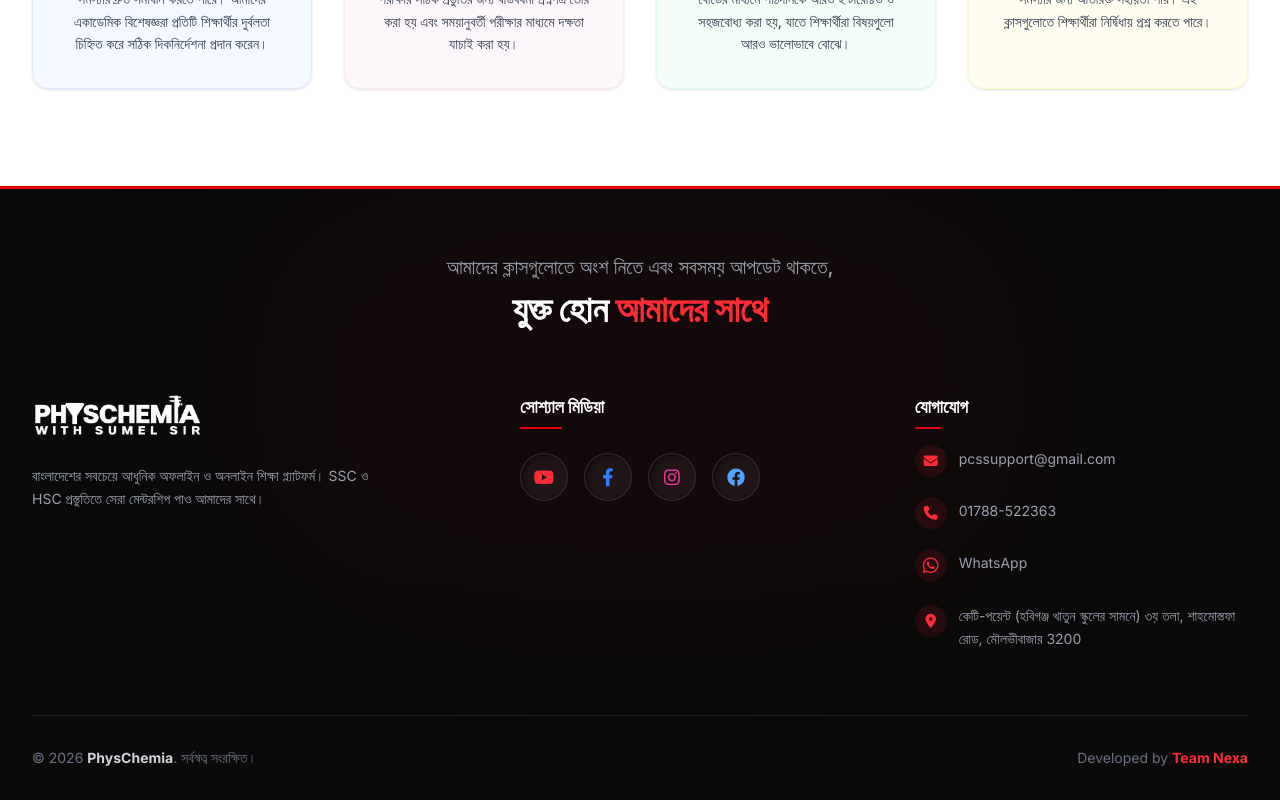
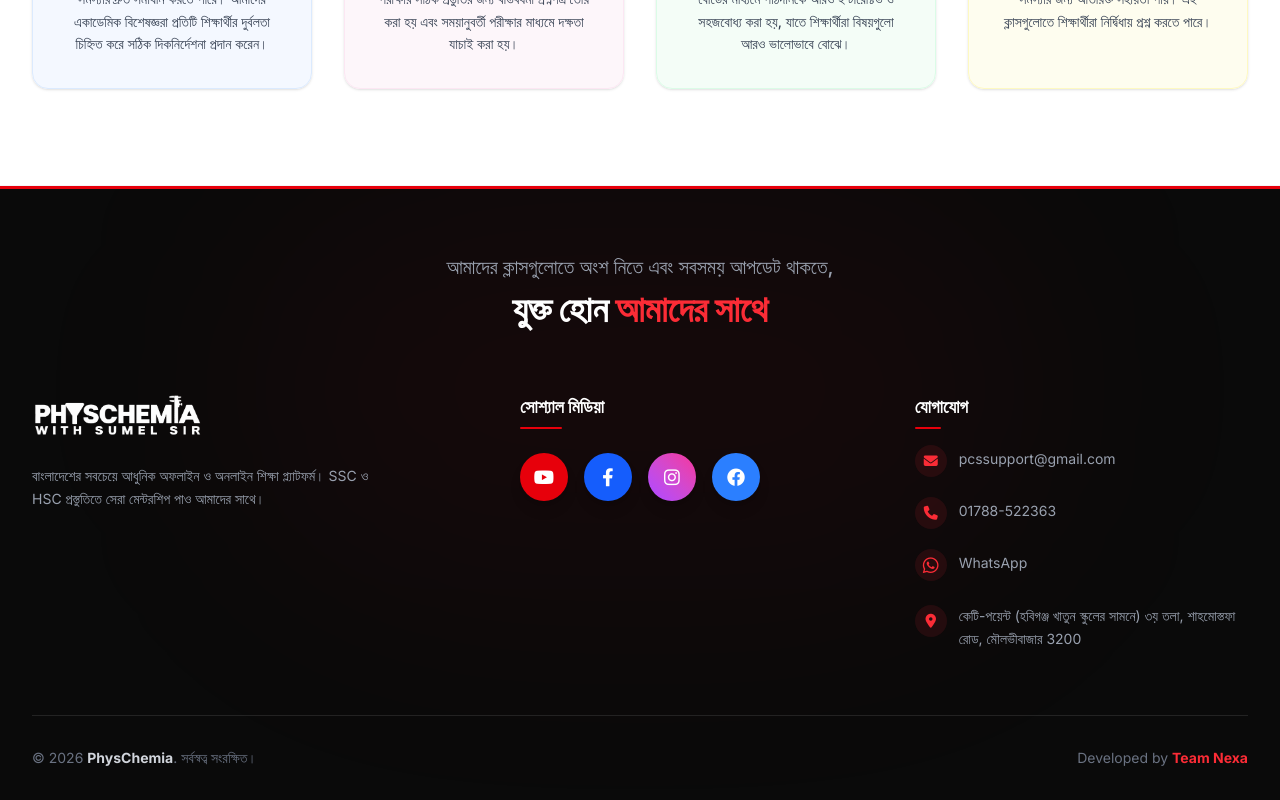
Before and after one commit to workwithdebnathrahul9977-arch/pcsbyrahul, a Next.js app in the folder frontend/: page / in a window 1280 px wide. Shown: the part 2229-3029 px from the top of the page. Built offline with nearby package versions, Linux system fonts and the light colour scheme; no server answers.

Commit message:
Make social icons solid colors so they look like actual buttons

```diff
--- a/frontend/src/app/(public)/layout.tsx
+++ b/frontend/src/app/(public)/layout.tsx
@@ -160,16 +160,16 @@ export default function PublicLayout({
                   <span className="absolute -bottom-2 left-0 w-1/2 h-0.5 bg-red-600 rounded"></span>
                 </h3>
                 <div className="flex items-center space-x-4 mt-2">
-                  <a href="#" className="w-12 h-12 rounded-full bg-white/5 border border-white/10 flex items-center justify-center text-red-500 hover:bg-red-600 hover:text-white hover:border-red-600 transition-all duration-300 shadow-[inset_2px_2px_4px_rgba(0,0,0,0.5)] group">
+                  <a href="#" className="w-12 h-12 rounded-full bg-red-600 flex items-center justify-center text-white hover:opacity-80 transition-all duration-300 shadow-lg group">
                     <i className="fa-brands fa-youtube text-lg group-hover:scale-110 transition-transform"></i>
                   </a>
-                  <a href="#" className="w-12 h-12 rounded-full bg-white/5 border border-white/10 flex items-center justify-center text-blue-500 hover:bg-blue-600 hover:text-white hover:border-blue-600 transition-all duration-300 shadow-[inset_2px_2px_4px_rgba(0,0,0,0.5)] group">
+                  <a href="#" className="w-12 h-12 rounded-full bg-blue-600 flex items-center justify-center text-white hover:opacity-80 transition-all duration-300 shadow-lg group">
                     <i className="fa-brands fa-facebook-f text-lg group-hover:scale-110 transition-transform"></i>
                   </a>
-                  <a href="#" className="w-12 h-12 rounded-full bg-white/5 border border-white/10 flex items-center justify-center text-pink-500 hover:bg-gradient-to-r hover:from-purple-500 hover:to-pink-500 hover:text-white hover:border-pink-500 transition-all duration-300 shadow-[inset_2px_2px_4px_rgba(0,0,0,0.5)] group">
+                  <a href="#" className="w-12 h-12 rounded-full bg-gradient-to-tr from-purple-500 to-pink-500 flex items-center justify-center text-white hover:opacity-80 transition-all duration-300 shadow-lg group">
                     <i className="fa-brands fa-instagram text-lg group-hover:scale-110 transition-transform"></i>
                   </a>
-                  <a href="#" className="w-12 h-12 rounded-full bg-white/5 border border-white/10 flex items-center justify-center text-blue-400 hover:bg-blue-500 hover:text-white hover:border-blue-500 transition-all duration-300 shadow-[inset_2px_2px_4px_rgba(0,0,0,0.5)] group">
+                  <a href="#" className="w-12 h-12 rounded-full bg-blue-500 flex items-center justify-center text-white hover:opacity-80 transition-all duration-300 shadow-lg group">
                     <i className="fa-brands fa-facebook text-lg group-hover:scale-110 transition-transform"></i>
                   </a>
                 </div>
```
